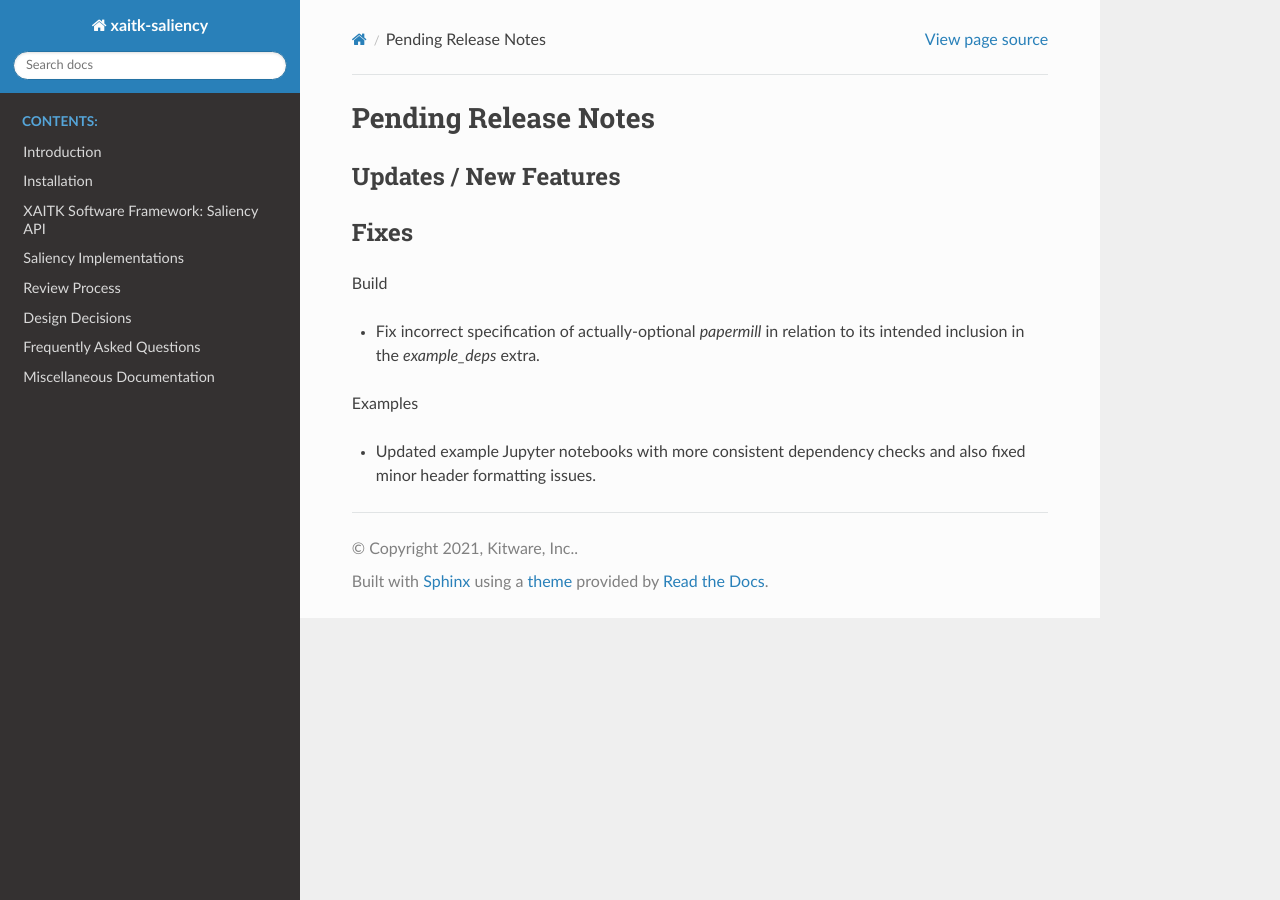
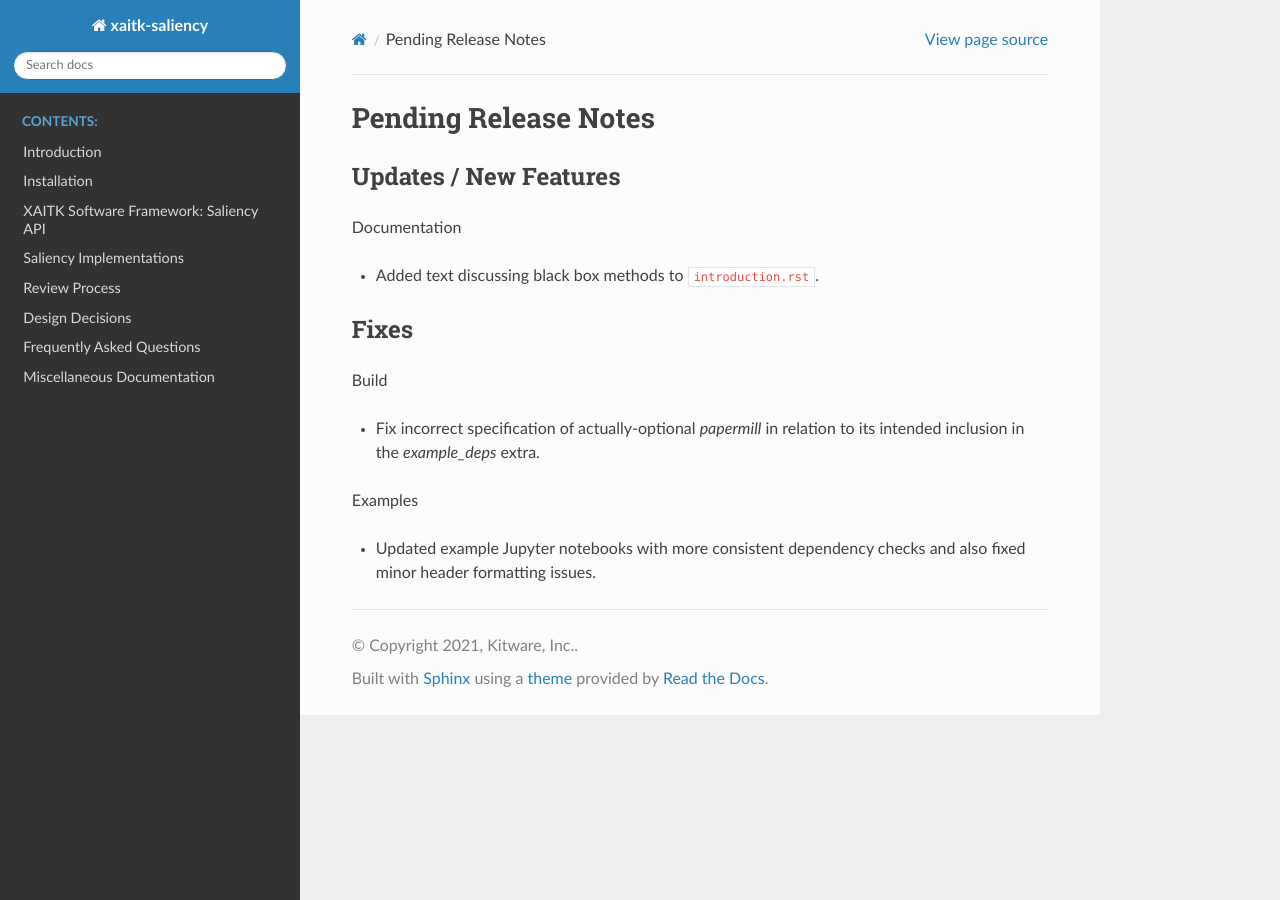
Before and after one commit to XAITK/xaitk-saliency, a Sphinx documentation site: the page built from docs/release_notes/pending_release.rst, in a window 1280 px wide. Built offline with Sphinx 7.4.7 and the Read the Docs theme 2.0.0, drawn with Linux system fonts in a browser that asks for light colours; pages that are not in the unit, such as notebooks, are missing from menus.

Commit message:
Added black box documentation to pending_release

```diff
--- a/docs/release_notes/pending_release.rst
+++ b/docs/release_notes/pending_release.rst
@@ -3,6 +3,10 @@ Pending Release Notes
 
 Updates / New Features
 ----------------------
+
+Documentation
+
+* Added text discussing black box methods to ``introduction.rst``.
 
 Fixes
 -----
```
